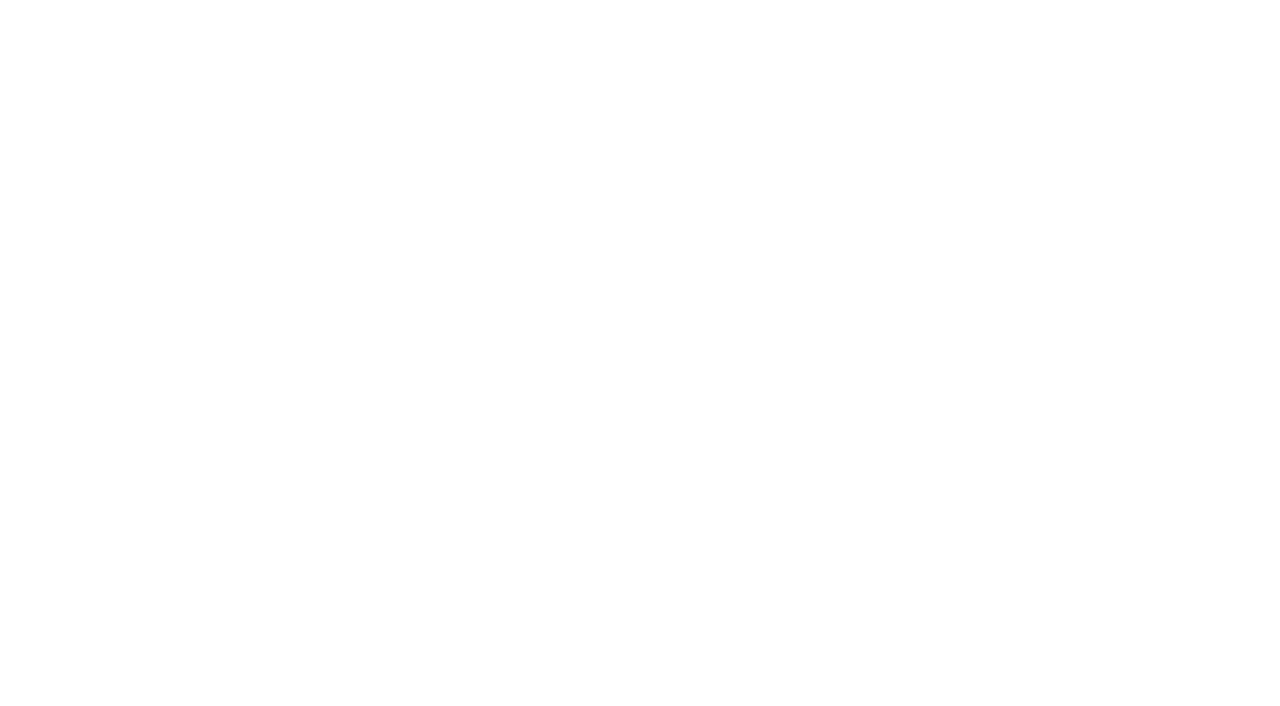
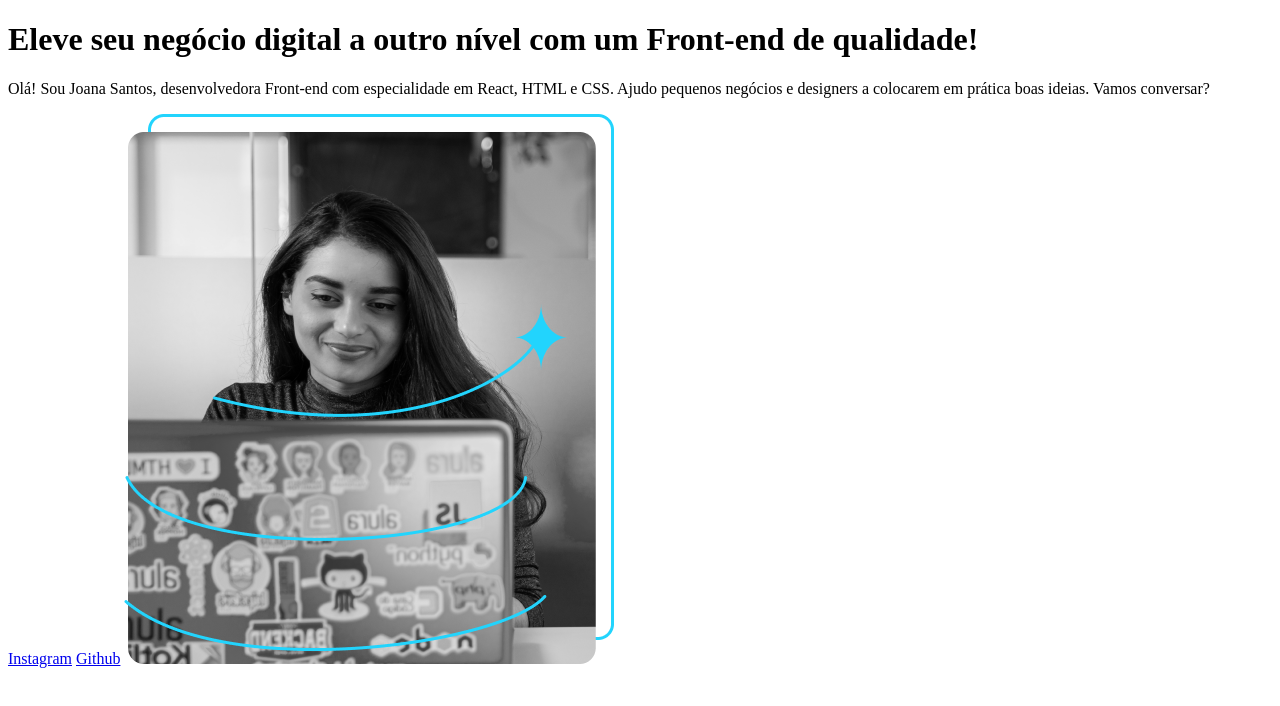
Before and after one commit to wallaceleonardo/cursoHTMLCSS, a plain HTML site: page index.html in a window 1280 px wide. Drawn offline with Linux system fonts and the light colour scheme.

Commit message:
Montagem da estrutura da home

```diff
--- a/index.html
+++ b/index.html
@@ -8,7 +8,17 @@
 </head>
 <body>
     <header></header>
-    <main></main>
+    <main>
+        <h1>Eleve seu negócio digital a outro nível <strong>com um Front-end de qualidade!</strong></h1>
+
+        <p>Olá! Sou Joana Santos, desenvolvedora Front-end com especialidade em React, HTML e CSS. Ajudo pequenos negócios e designers a colocarem em prática boas ideias. Vamos conversar?</p>
+
+        <a href="https://instagram.com/rafaballerini">Instagram</a>
+        <a href="https://github.com/wallaceleonardo">Github</a>
+
+        <img src="images/Imagem.png" alt="Joana Santos">
+
+    </main>
     <footer></footer>
 </body>
 </html>
```
Also changed, not shown: images/Imagem.png (added).
